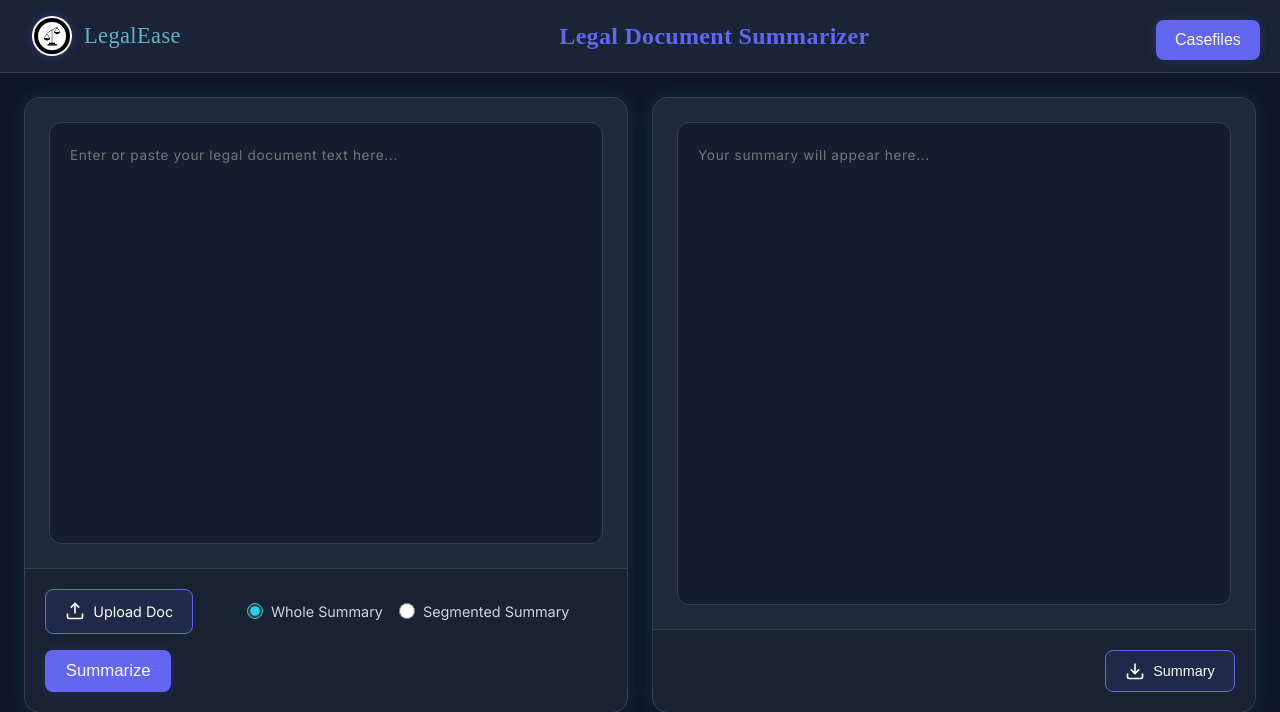
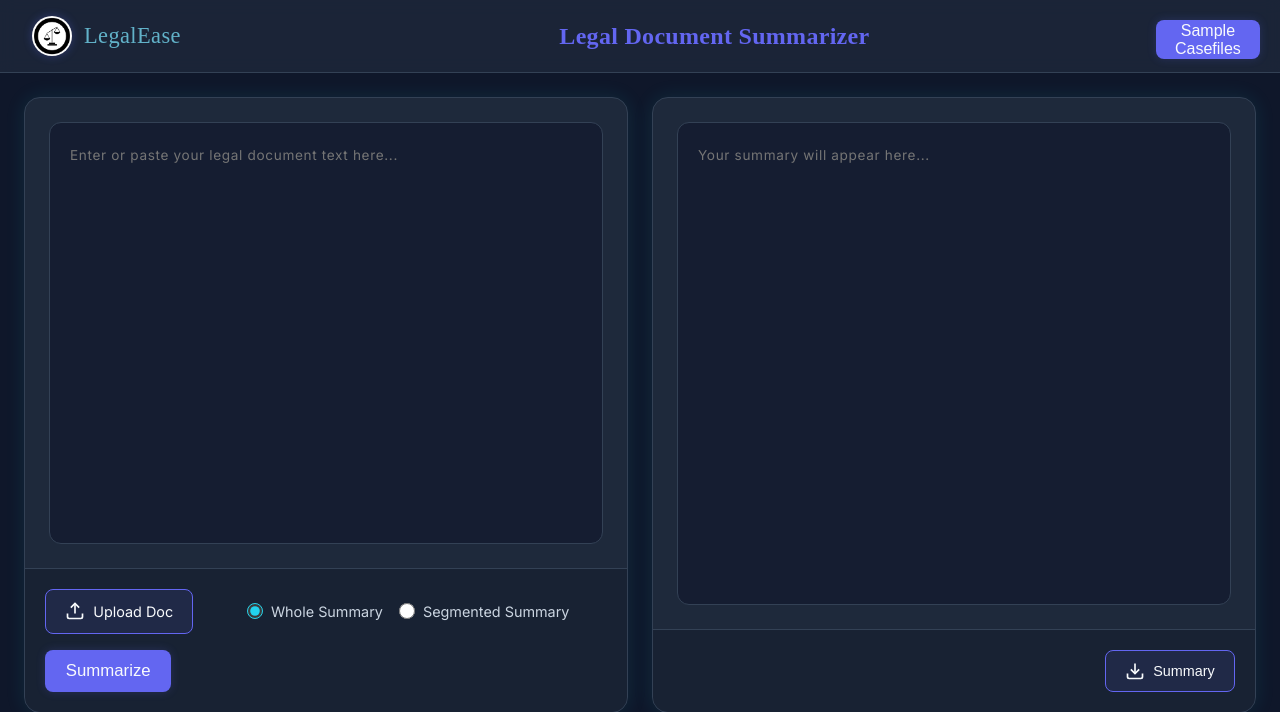
Before and after one commit to AASHIKSRIKAR007/Legal-Summarizer, a Flask app: page / in a window 1280 px wide. Shown: the top 712 px of the page. Run offline with Flask 3, Linux system fonts and the light colour scheme; some libraries are stand-ins or nearby versions.

Commit message:
final changes

```diff
--- a/static/script.js
+++ b/static/script.js
@@ -29,8 +29,8 @@ document.addEventListener('DOMContentLoaded', function() {
             <p style="font-family:'Space Grotesque';text-align:center;font-size:16px;">
                 Upload txt casefile or paste your case file.
             </p>
-            <p style="font-family:'Space Grotesque';text-align:center;font-size:16px;">
-                Or try out a casefile from the list at the top right
+            <p style="font-family:'Space Grotesque';text-align:center;font-size:18px;">
+                <strong>Or Try out sample casefiles</strong>
             </p>
             <p style="font-family:'Space Grotesque';text-align:center;font-size:16px;">
                 Click <strong>'Generate Summary'</strong> and wait for the results.
--- a/static/styles.css
+++ b/static/styles.css
@@ -367,7 +367,7 @@ body {
 #selectCasefileBtn {
     display: flex;
     align-items: center;
-    padding: 0.7rem 1.2rem;
+    padding: 0.1rem 1.2rem;
     background-color: var(--primary-color);
     color: var(--text-primary);
     border: none;
--- a/templates/index.html
+++ b/templates/index.html
@@ -22,7 +22,7 @@
 
             <div class="top-right-button">
                 <button id="selectCasefileBtn" class="select-btn">
-                    Casefiles
+                    Sample<br>Casefiles
                 </button>
                 <div id="casefileList" class="casefile-list">
                     <div id="dynamicCasefileList"></div>
```
